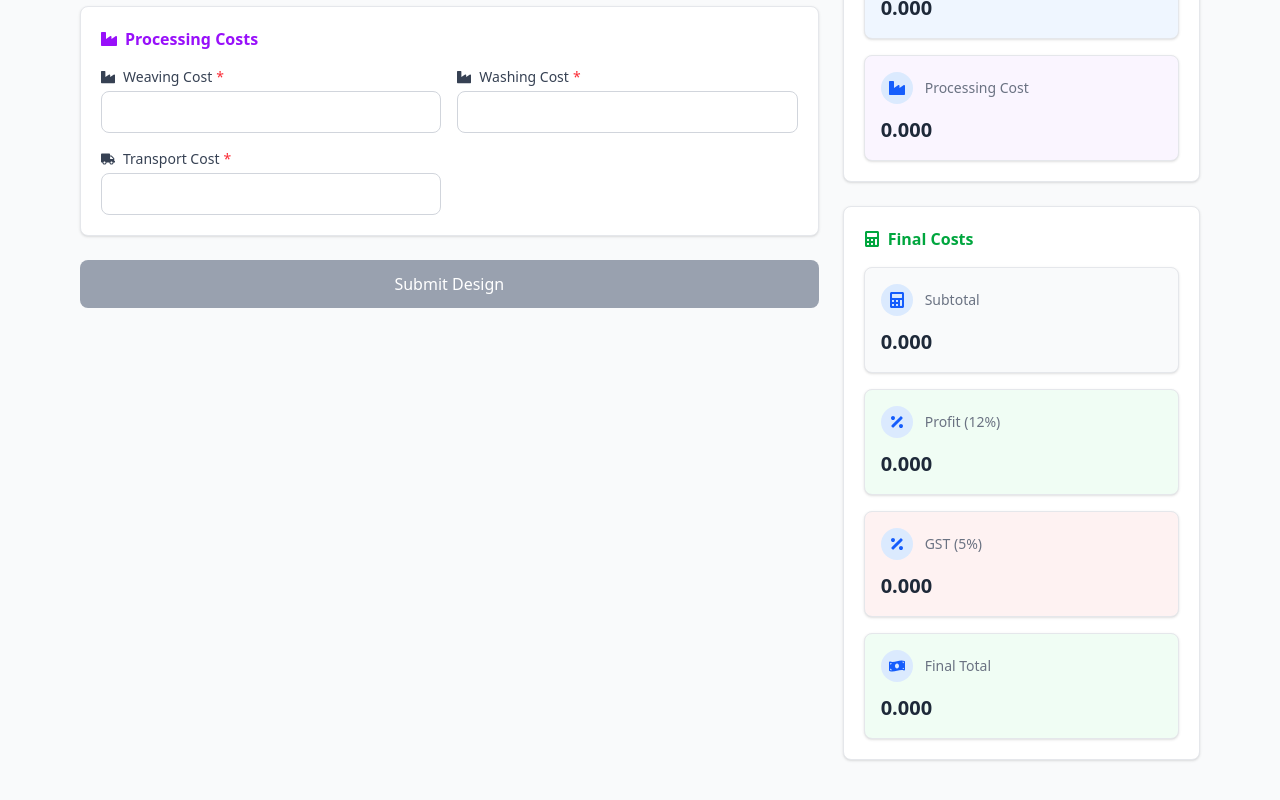
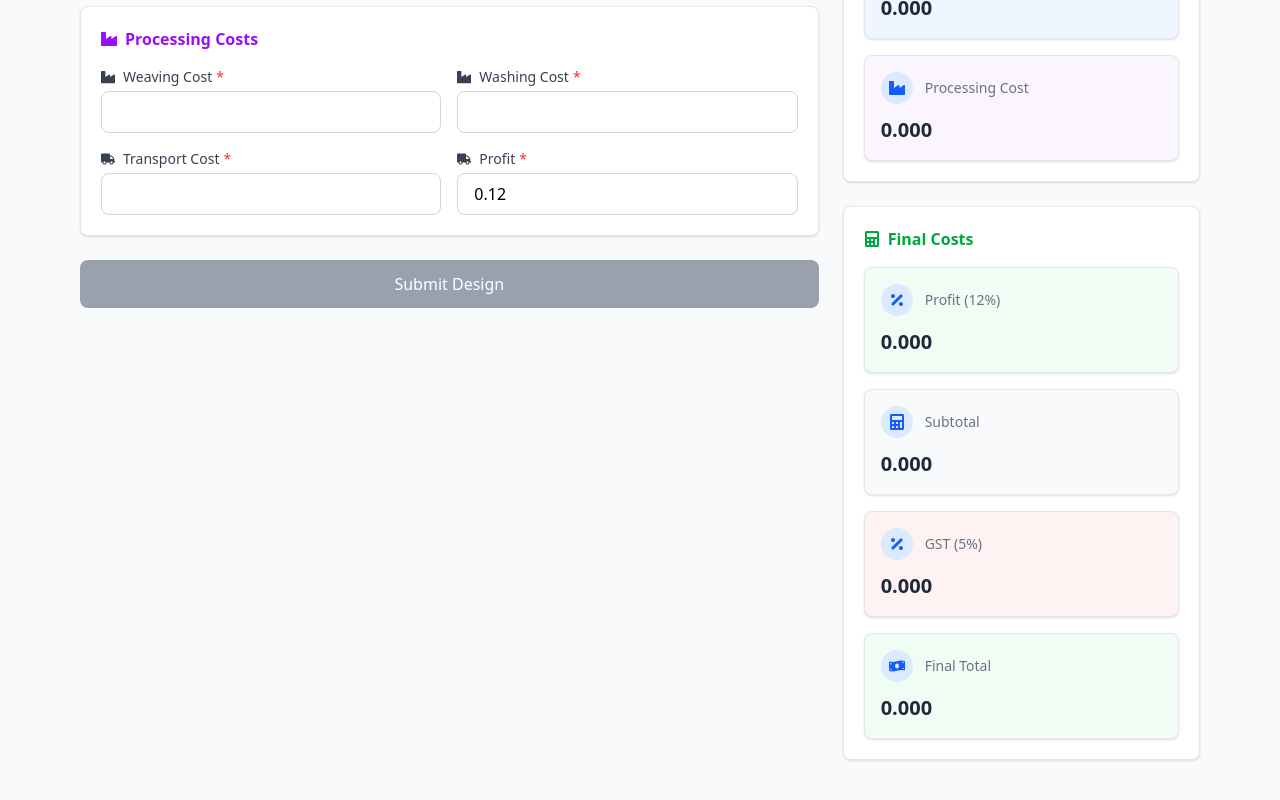
Before and after one commit to MithileshwaranS/Texel, a React (Vite) app in the folder frontend/: page /costing in a window 1280 px wide. Shown: the part 786-1586 px from the top of the page. Built offline with nearby package versions, Linux system fonts and the light colour scheme; no server answers.

Commit message:
minor changes

```diff
--- a/frontend/src/pages/Costing.jsx
+++ b/frontend/src/pages/Costing.jsx
@@ -130,6 +130,7 @@ function Costing() {
   const [numWarpConstant,setWarpNumConstant] = useState(1.35);
   const [numWeftConstant,setWeftNumConstant] = useState(1.35);
   const [toast, setToast] = useState(null);
+  const [profit1,setProfit1] = useState(0.12)
 
   const Toast = ({ message, type, onClose }) => (
   <motion.div
@@ -335,7 +336,7 @@ function Costing() {
 
   useEffect(() => {
     if (warpCost && weftCost && weaving && washing) {
-      const profitVal = (toNum(warpCost) + toNum(weftCost) + toNum(weaving) + toNum(washing)) * 0.12;
+      const profitVal = (toNum(warpCost) + toNum(weftCost) + toNum(weaving) + toNum(washing)) * 0.15;
       setProfit(profitVal.toFixed(3));
       setSaveProfit(profitVal.toFixed(3));
     }
@@ -539,6 +540,15 @@ function Costing() {
                   min={0}
                   step="0.01"
                 />
+                <TextInput
+                  label="Profit"
+                  value={profit1}
+                  onChange={(e) => setProfit1(e.target.value)}
+                  type="number"
+                  icon={FaTruck}
+                  min={0}
+                  step="0.01"
+                />
               </div>
             </SectionCard>
 
@@ -593,16 +603,16 @@ function Costing() {
             <SectionCard title="Final Costs" icon={FaCalculator} color="text-green-600">
               <div className="grid grid-cols-1 gap-4">
                 <ResultCard
+                  title="Profit (12%)"
+                  value={profit}
+                  icon={FaPercentage}
+                  color="bg-green-50"
+                />
+                <ResultCard
                   title="Subtotal"
                   value={(toNum(warpCost) + toNum(weftCost) + toNum(weaving) + toNum(washing)).toFixed(3)}
                   icon={FaCalculator}
                   color="bg-gray-50"
-                />
-                <ResultCard
-                  title="Profit (12%)"
-                  value={profit}
-                  icon={FaPercentage}
-                  color="bg-green-50"
                 />
                 <ResultCard
                   title="GST (5%)"
```
